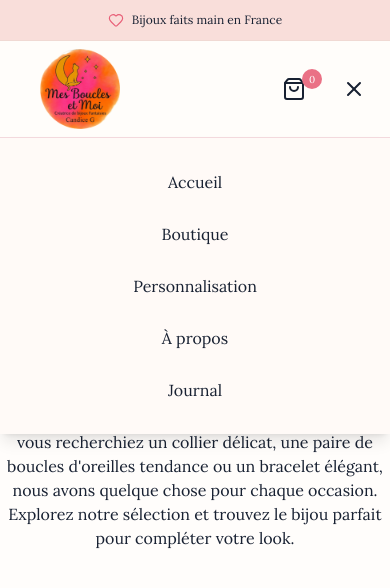
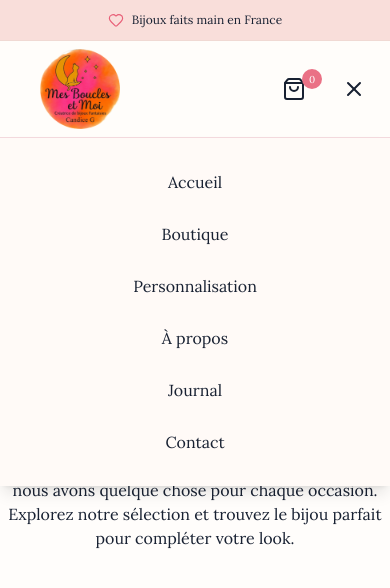
Before and after one commit to laetitia-piat/Mes-boucles-et-moi, a Next.js app in the folder frontend/: page /a-propos in a window 390 px wide. Both pictures are taken after a click on the button "Ouvrir le menu". Shown: the top 588 px of the page. Built offline with nearby package versions, Linux system fonts and the light colour scheme.

Commit message:
add contact on burger menu

```diff
--- a/frontend/components/header.tsx
+++ b/frontend/components/header.tsx
@@ -109,6 +109,14 @@ export function Header() {
               >
                 Journal
               </Link>
+
+              <Link
+                href="/contact"
+                onClick={() => setMenuOpen(false)}
+                className="w-full rounded-lg px-4 py-3 text-center transition hover:bg-[#fcebee]"
+              >
+                Contact
+              </Link>
             </div>
           </nav>
         )}
```
